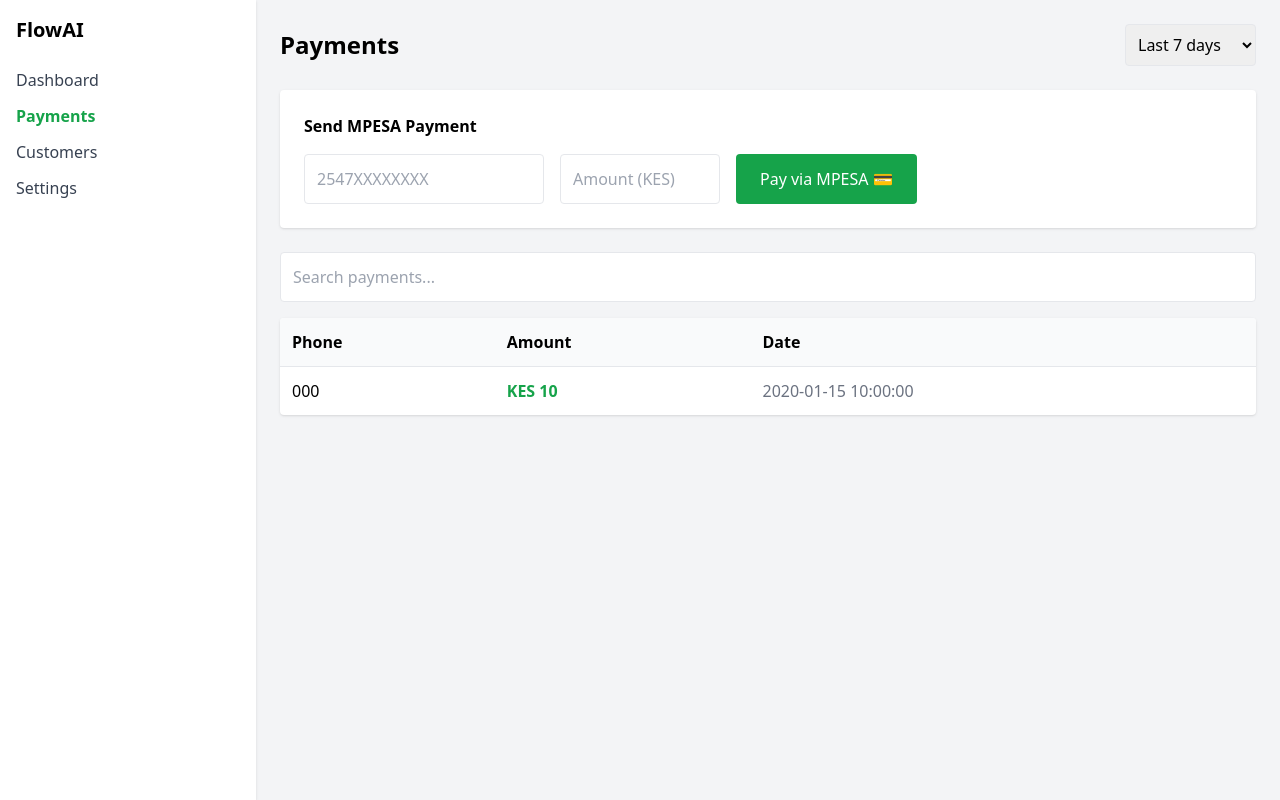
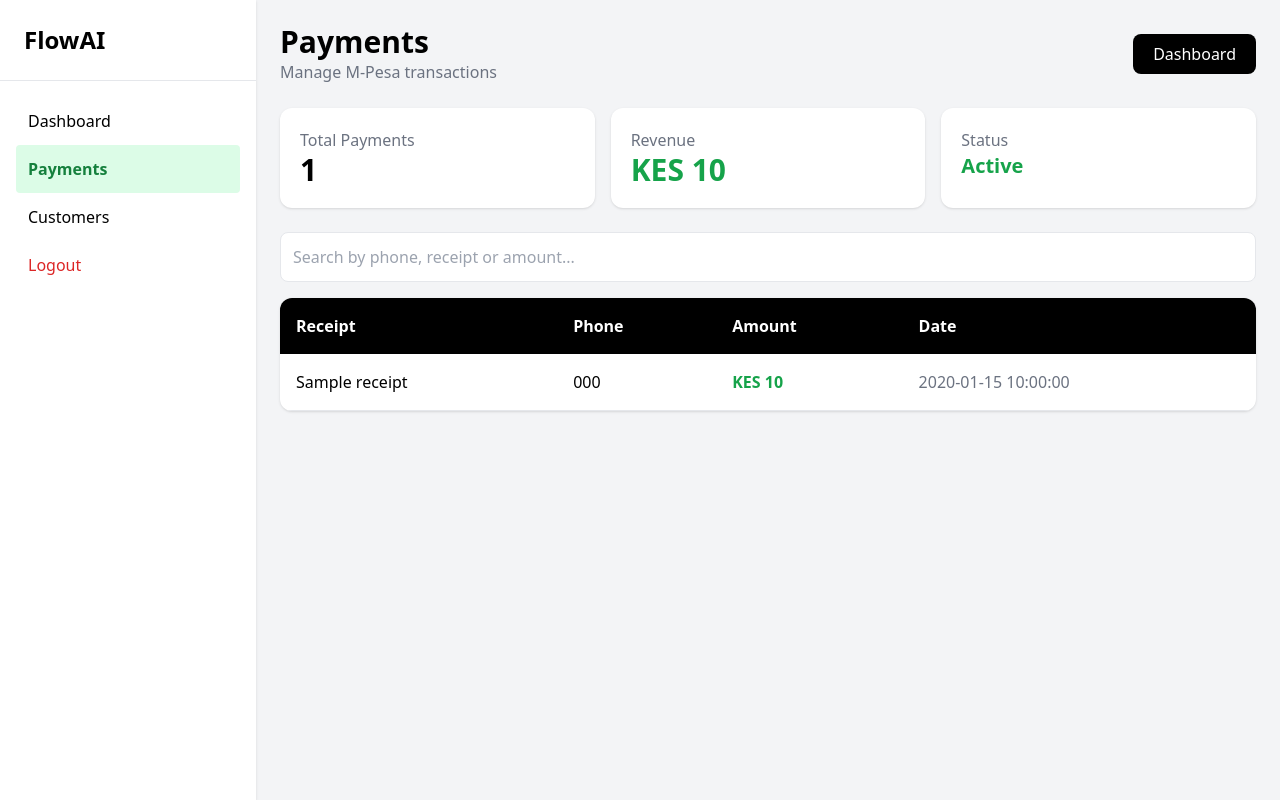
Before and after one commit to rachaelwanja/whatsapp-ai-bot-254, a Python web app: template templates/payments.html in a window 1280 px wide. Run offline with Jinja, Linux system fonts and the light colour scheme; the template is opened without the code that fills it: most values are stand-ins (such as "Sample title", 1, 10 or a date in 2020); some libraries are stand-ins or nearby versions.

Commit message:
Refactor payments.html for improved structure

```diff
--- a/templates/payments.html
+++ b/templates/payments.html
@@ -1,89 +1,156 @@
-<!DOCTYPE html>
-<html>
+<!DOCTYPE html><html>
 <head>
     <title>Payments — FlowAI</title>
     <script src="https://cdn.tailwindcss.com"></script>
-</head>
+</head><body class="bg-gray-100"><div class="flex min-h-screen"><!-- SIDEBAR -->
+<div class="w-64 bg-white shadow hidden md:block">
 
-<body class="bg-gray-100">
+    <div class="p-6 border-b">
+        <h1 class="text-2xl font-bold">
+            FlowAI
+        </h1>
+    </div>
 
-<div class="flex">
+    <div class="p-4">
 
-    <!-- SIDEBAR -->
-    <div class="w-64 bg-white h-screen shadow p-4">
+        <a href="/dashboard"
+           class="block py-3 px-3 rounded hover:bg-gray-100">
+           Dashboard
+        </a>
 
-        <h1 class="text-xl font-bold mb-6">FlowAI</h1>
+        <a href="/payments"
+           class="block py-3 px-3 rounded bg-green-100 text-green-700 font-bold">
+           Payments
+        </a>
 
-        <a href="/dashboard" class="block mb-3 text-gray-700">Dashboard</a>
-        <a href="/payments" class="block mb-3 font-bold text-green-600">Payments</a>
-        <a href="/customers" class="block mb-3 text-gray-700">Customers</a>
-        <a href="/settings" class="block mb-3 text-gray-700">Settings</a>
+        <a href="/customers"
+           class="block py-3 px-3 rounded hover:bg-gray-100">
+           Customers
+        </a>
+
+        <a href="/logout"
+           class="block py-3 px-3 rounded text-red-600 hover:bg-red-50">
+           Logout
+        </a>
 
     </div>
 
-    <!-- MAIN -->
+</div>
+
+<!-- MAIN CONTENT -->
 <div class="flex-1 p-6">
 
     <!-- HEADER -->
     <div class="flex justify-between items-center mb-6">
-            <h2 class="text-2xl font-bold">Payments</h2>
 
-            <!-- DATE FILTER -->
-            <select class="border p-2 rounded">
-                <option>Last 7 days</option>
-                <option>Last 30 days</option>
-            </select>
+        <div>
+            <h2 class="text-3xl font-bold">
+                Payments
+            </h2>
+
+            <p class="text-gray-500">
+                Manage M-Pesa transactions
+            </p>
         </div>
 
-        <!-- PAYMENT FORM -->
-        <div class="bg-white p-6 rounded shadow mb-6">
-            <h3 class="font-bold mb-4">Send MPESA Payment</h3>
+        <a href="/dashboard">
 
-            <form method="POST" action="/pay" class="flex gap-4 flex-wrap">
-
-                <input name="phone"
-                       placeholder="2547XXXXXXXX"
-                       required
-                       class="border p-3 rounded w-60">
-
-                <input name="amount"
-                       placeholder="Amount (KES)"
-                       required
-                       class="border p-3 rounded w-40">
-
-                <button class="bg-green-600 text-white px-6 py-3 rounded">
-                    Pay via MPESA 💳
+            <button class="bg-black text-white px-5 py-2 rounded-lg">
+                Dashboard
             </button>
 
-            </form>
+        </a>
+
+    </div>
+
+    <!-- STATS -->
+    <div class="grid md:grid-cols-3 gap-4 mb-6">
+
+        <div class="bg-white rounded-xl shadow p-5">
+
+            <h3 class="text-gray-500">
+                Total Payments
+            </h3>
+
+            <p class="text-3xl font-bold">
+                {{ payments|length }}
+            </p>
+
+        </div>
+
+        <div class="bg-white rounded-xl shadow p-5">
+
+            <h3 class="text-gray-500">
+                Revenue
+            </h3>
+
+            <p class="text-3xl font-bold text-green-600">
+                KES {{ payments|sum(attribute='amount') }}
+            </p>
+
+        </div>
+
+        <div class="bg-white rounded-xl shadow p-5">
+
+            <h3 class="text-gray-500">
+                Status
+            </h3>
+
+            <p class="text-xl font-bold text-green-600">
+                Active
+            </p>
+
+        </div>
+
     </div>
 
     <!-- SEARCH -->
-        <input id="search"
-               placeholder="Search payments..."
-               class="border p-3 w-full mb-4 rounded">
+    <input
+        id="search"
+        placeholder="Search by phone, receipt or amount..."
+        class="border p-3 w-full mb-4 rounded-lg"
+    >
 
     <!-- TABLE -->
-        <div class="bg-white rounded shadow overflow-hidden">
+    <div class="bg-white rounded-xl shadow overflow-x-auto">
 
-            <table class="w-full text-left">
+        <table class="w-full">
 
-                <thead class="bg-gray-50">
+            <thead class="bg-black text-white">
+
                 <tr>
-                        <th class="p-3">Phone</th>
-                        <th class="p-3">Amount</th>
-                        <th class="p-3">Date</th>
+                    <th class="p-4 text-left">Receipt</th>
+                    <th class="p-4 text-left">Phone</th>
+                    <th class="p-4 text-left">Amount</th>
+                    <th class="p-4 text-left">Date</th>
                 </tr>
+
             </thead>
 
             <tbody id="tableBody">
 
                 {% for p in payments %}
-                    <tr class="border-t">
-                        <td class="p-3">{{ p.phone }}</td>
-                        <td class="p-3 font-bold text-green-600">KES {{ p.amount }}</td>
-                        <td class="p-3 text-gray-500">{{ p.date }}</td>
+
+                <tr class="border-b hover:bg-gray-50">
+
+                    <td class="p-4 font-medium">
+                        {{ p.receipt }}
+                    </td>
+
+                    <td class="p-4">
+                        {{ p.phone }}
+                    </td>
+
+                    <td class="p-4 text-green-600 font-bold">
+                        KES {{ p.amount }}
+                    </td>
+
+                    <td class="p-4 text-gray-500">
+                        {{ p.transaction_date }}
+                    </td>
+
                 </tr>
+
                 {% endfor %}
 
             </tbody>
@@ -93,19 +160,28 @@
     </div>
 
 </div>
-</div>
 
-<!-- SEARCH SCRIPT -->
-<script>
-document.getElementById("search").addEventListener("keyup", function() {
+</div><script>
+
+document.getElementById("search")
+.addEventListener("keyup", function() {
+
     let value = this.value.toLowerCase();
-    let rows = document.querySelectorAll("#tableBody tr");
+
+    let rows = document.querySelectorAll(
+        "#tableBody tr"
+    );
 
     rows.forEach(row => {
-        row.style.display = row.innerText.toLowerCase().includes(value) ? "" : "none";
+
+        row.style.display =
+        row.innerText.toLowerCase().includes(value)
+        ? ""
+        : "none";
+
     });
+
 });
-</script>
 
-</body>
+</script></body>
 </html>
```
Lines whose indentation alone changed are shown as unchanged.
